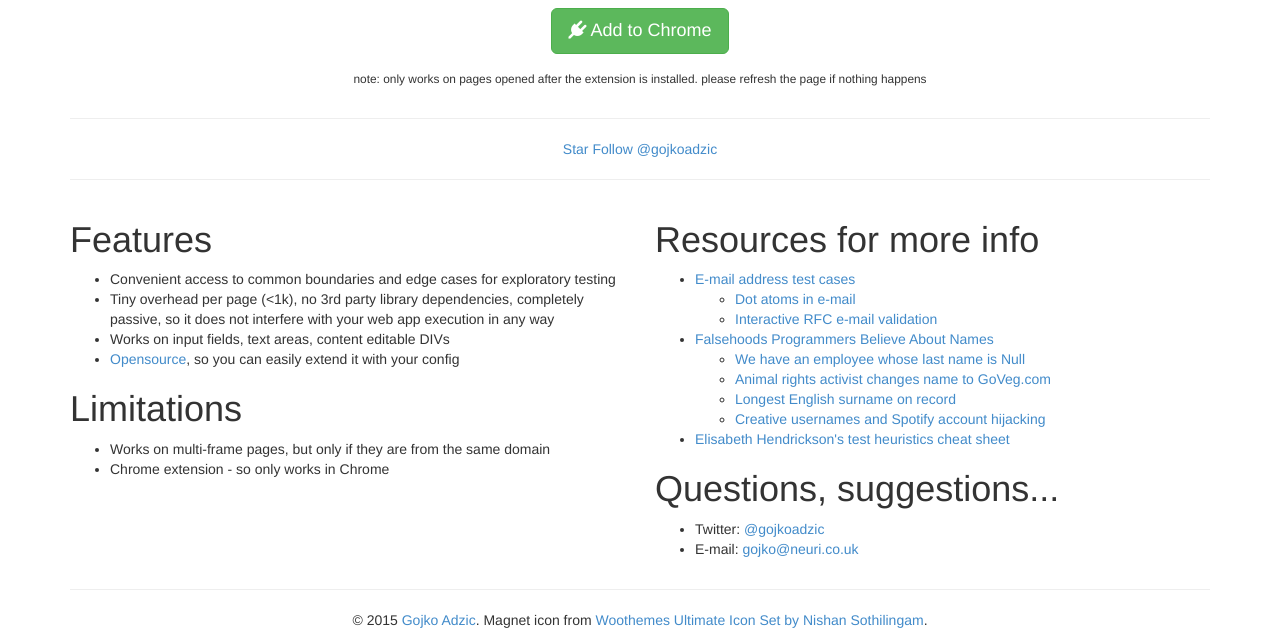
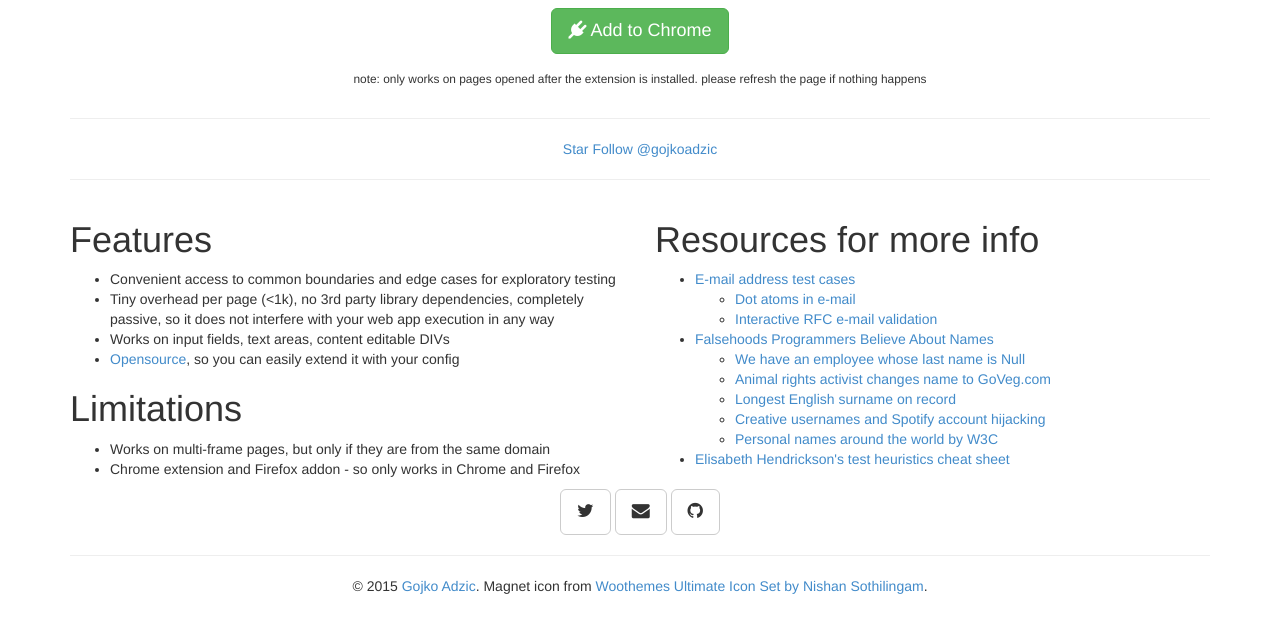
Before and after one commit to gojko/bugmagnet, a browser extension: page index.html in a window 1280 px wide. Shown: the part 322-962 px from the top of the page. After the commit the page ends 928 px from the top, so only its background shows below. Drawn offline with Linux system fonts and the light colour scheme.

Commit message:
index page updates

```diff
--- a/index.html
+++ b/index.html
@@ -4,7 +4,7 @@
     <meta charset="utf-8">
     <meta name="viewport" content="width=device-width, initial-scale=1.0">
     <meta name="keywords" content="exploratory testing, software testing, bug magnet, gojko adzic" />
-    <meta name="description" content="Exploratory testing helper Chrome Extension. Adds common problematic values and edge cases to the context menu (right-click) for editable elements, so you can keep them handy and access them easily." />
+    <meta name="description" content="Exploratory testing helper. Adds common problematic values and edge cases to the context menu (right-click) for editable elements, so you can keep them handy and access them easily." />
     <title>Bug Magnet - exploratory testing helper</title>
     <link href="gh-page-resources/bootstrap-3.2.0/css/bootstrap.css" rel="stylesheet">
     <link rel="stylesheet" href="gh-page-resources/font-awesome-4.2.0/css/font-awesome.min.css">
@@ -38,6 +38,7 @@
         <div class="col-md-12 text-center">
           <a class="btn btn-success btn-lg hide" onclick="chrome.webstore.install()" id="install-button"><i class="fa fa-plug"></i> Add to Chrome</a>
           <a class="btn btn-success btn-lg" href="https://chrome.google.com/webstore/detail/efhedldbjahpgjcneebmbolkalbhckfi" id="chrome-button"><i class="fa fa-plug"></i> Get On Chrome Web Store</a>
+          <a class="btn btn-info btn-lg" href="https://addons.mozilla.org/en-US/firefox/addon/bugmagnet/" id="firefox-button"><i class="fa fa-plug"></i> Get On Firefox Add-ons</a>
           <p class="small"><br/>note: only works on pages opened after the extension is installed. please refresh the page if nothing happens</p>
         </div>
       </div>
@@ -61,7 +62,7 @@
           <h1 class="featurette-heading">Limitations</h1>
           <ul>
             <li>Works on multi-frame pages, but only if they are from the same domain</li>
-            <li>Chrome extension - so only works in Chrome</li>
+            <li>Chrome extension and Firefox addon - so only works in Chrome and Firefox</li>
           </ul>
         </div>
         <div class="col-md-6">
@@ -83,19 +84,21 @@
 <li><a href="http://usatoday30.usatoday.com/tech/webguide/internetlife/2003-08-01-goveg_x.htm">Animal rights activist changes name to GoVeg.com</a></li>
 <li><a href="http://en.wikipedia.org/wiki/Leone_Sextus_Tollemache">Longest English surname on record</a></li>
 <li><a href="https://labs.spotify.com/2013/06/18/creative-usernames/">Creative usernames and Spotify account hijacking</a></li>
+<li><a href="http://www.w3.org/International/questions/qa-personal-names">Personal names around the world by W3C</a></li>
 </ul>
 </li>
 <li><a href="http://testobsessed.com/wp-content/uploads/2011/04/testheuristicscheatsheetv1.pdf">Elisabeth Hendrickson's test heuristics cheat sheet</a></li>
 </ul>
 
-          <h1 class="featurette-heading">Questions, suggestions...</h1>
-          <ul>
-            <li>Twitter: <a href="http://twitter.com/gojkoadzic">@gojkoadzic</a></li>
-            <li>E-mail: <a href="mailto:gojko@neuri.co.uk">gojko@neuri.co.uk</a></li>
-          </ul>
 
 
 
+
+        </div>
+        <div class="col-md-12 text-center">
+          <a class="btn btn-default btn-lg" href="http://twitter.com/gojkoadzic"><i class="fa fa-twitter"></i></a>
+          <a class="btn btn-default btn-lg" href="mailto:gojko@neuri.co.uk"><i class="fa fa-envelope" ></i></a>
+          <a class="btn btn-default btn-lg" href="https://github.com/gojko/bugmagnet"><i class="fa fa-github" ></i></a>
         </div>
       </div>
       <hr class="featurette-divider">
@@ -124,8 +127,11 @@
  $(function() {
      if(window.chrome) {
         $('#chrome-button').hide();
+        $('#firefox-button').hide();
         $('#install-button').removeClass('hide')
-     }
+      } else if (/Firefox/.test(window.navigator.userAgent)){
+        $('#chrome-button').hide();
+      }
 });
 </script>
   </body>
```
